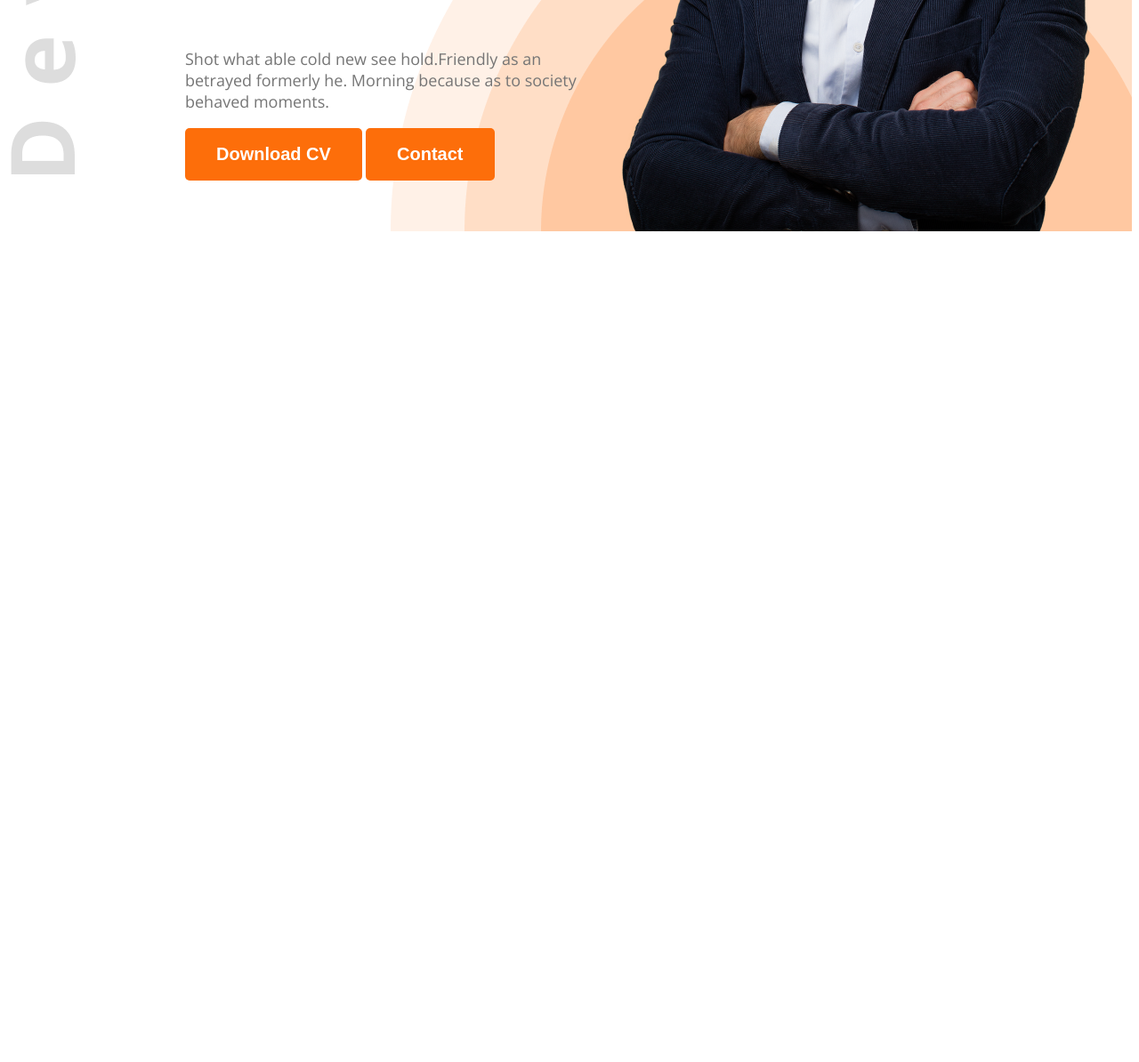
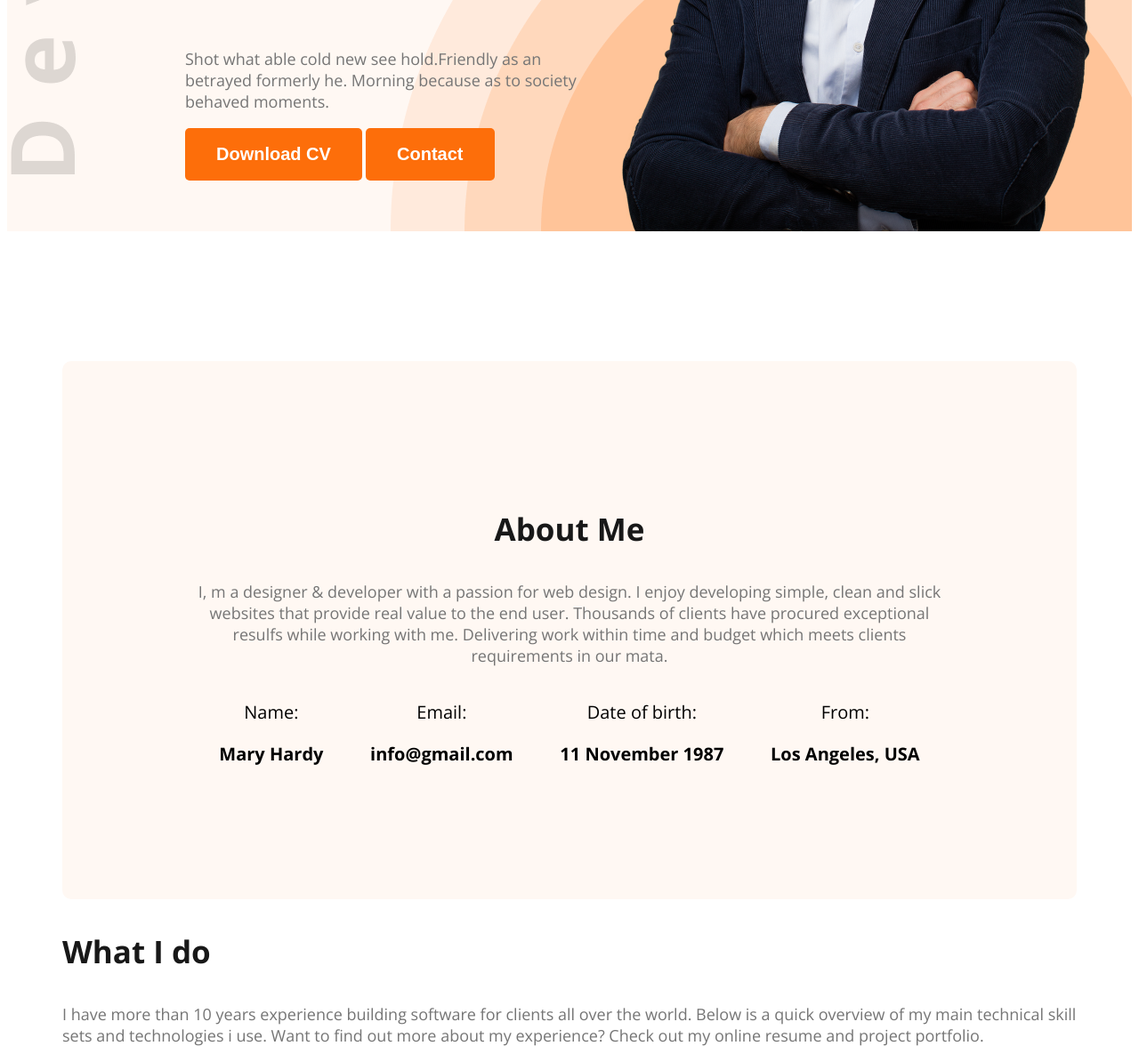
Before and after one commit to hridayshadhukha/webdeveloper-portfolio, a plain HTML site: page index.html in a window 1280 px wide. Shown: the part 575-1769 px from the top of the page at 89% size. Before the commit the page ends 843 px from the top, so only its background shows below. Drawn offline with nearby package versions, Linux system fonts and the light colour scheme.

Commit message:
added new

```diff
--- a/index.html
+++ b/index.html
@@ -14,7 +14,7 @@
 
 <body class="open-sans-normal">
 
-  <header class="header">
+  <header class="header secondary-bg">
     <nav>
       <h3 class="nav-title dark-1">Ma<span class="text-primary">r</span>y</h3>
       <ul>
@@ -37,7 +37,33 @@
     </div>
   </header>
   <main>
-
+    <section class="about secondary-bg">
+      <h3 class="section-title">About Me</h3>
+      <p class="section-description">I, m a designer & developer with a passion for web design. I enjoy developing simple, clean and slick websites that provide real value to the end user. Thousands of clients have procured exceptional resulfs while working with me. Delivering work within time and budget which meets clients requirements in our mata.</p>
+      <div class="about-items">
+        <div class="about-item">
+          <p class="item-title">Name:</p>
+          <p class="item-description">Mary Hardy</p>
+        </div>
+        <div class="about-item">
+          <p class="item-title">Email:</p>
+          <p class="item-description">info@gmail.com</p>
+        </div>
+        <div class="about-item">
+          <p class="item-title">Date of birth:</p>
+          <p class="item-description">11 November 1987</p>
+        </div>
+        <div class="about-item">
+          <p class="item-title">From:</p>
+          <p class="item-description">Los Angeles, USA</p>
+        </div>
+      </div>
+    </section>
+    <!-- what i do section start -->
+    <div class="skills">
+      <h3 class="section-title">What I do</h3>
+      <p class="section-description">I have more than 10 years experience building software for clients all over the world. Below is a quick overview of my main technical skill sets and technologies i use. Want to find out more about my experience? Check out my online resume and project portfolio.</p>
+    </div>
   </main>
   <footer>
 
--- a/styles/style.css
+++ b/styles/style.css
@@ -8,8 +8,12 @@
 }
 
 
+/* shared style */
 
-/* shared style */
+.secondary-bg{
+  background-color: #FFF8F3;
+}
+
 .text-primary{
   color: #FD6E0A;
 }
@@ -34,6 +38,18 @@
   padding: 18px 35px;
   border-radius: 5px;
   border: none;
+}
+
+.section-title{
+  font-weight: 700;
+  font-size: 35px;
+  color: #181818;
+}
+
+.section-description{
+  font-size: 18px;
+  font-weight: 400;
+  color: #757575;
 }
 
 /* Header */
@@ -96,3 +112,33 @@ nav ul li a{
   width: 584px;
   height: 676px;
 }
+
+/* Main Style */
+
+main{
+  max-width: 1140px;
+  margin: 0 auto;
+}
+
+/* About styles */
+
+.about{
+  border-radius: 10px;
+  padding: 130px 150px;
+  text-align: center;
+  margin-top: 146px;
+}
+.about-items{
+  display: flex;
+  justify-content: space-around;
+}
+
+.item-title{
+  font-size: 20px;
+  font-weight: 400;
+}
+
+.item-description{
+  font-size: 20px;
+  font-weight: bold;
+}
```
